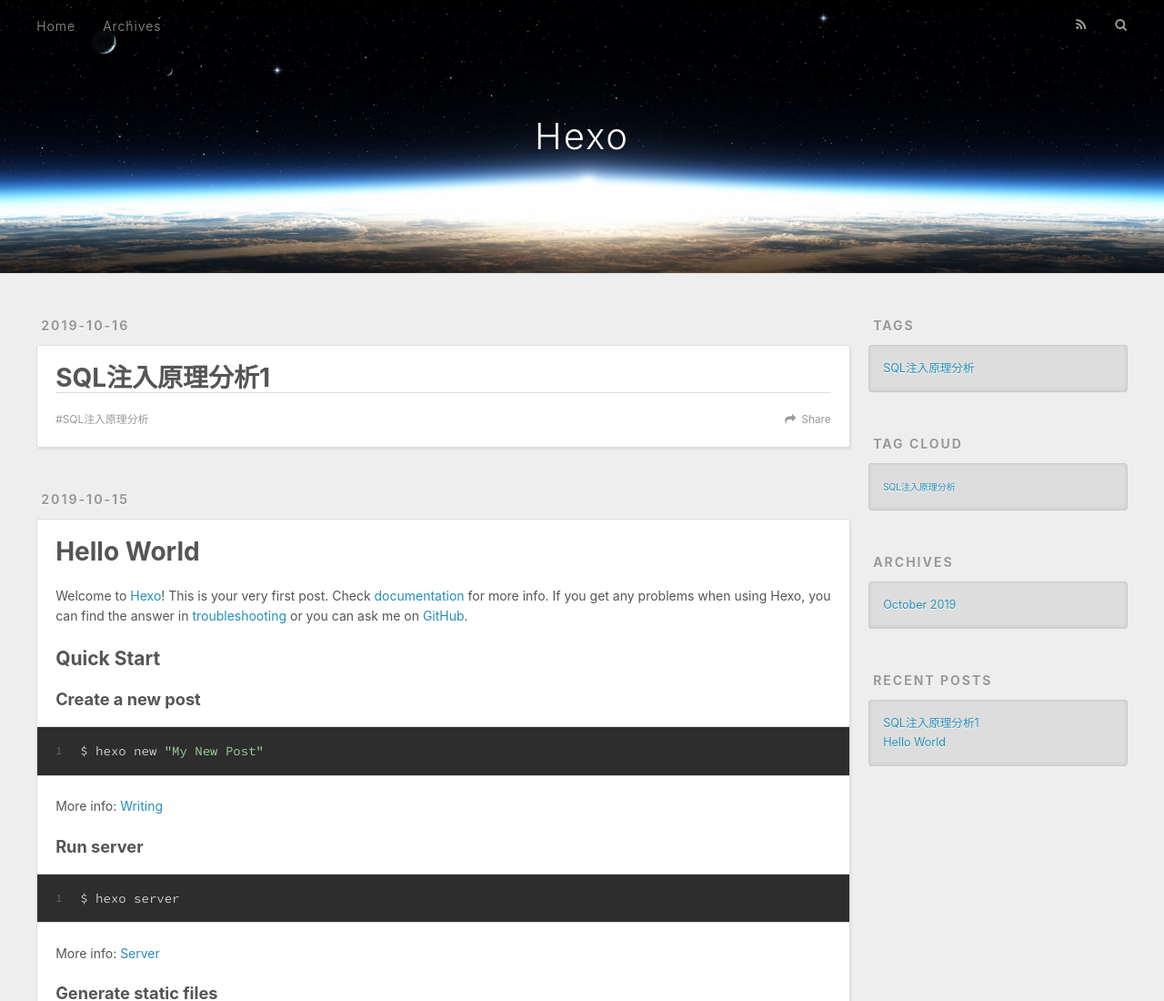
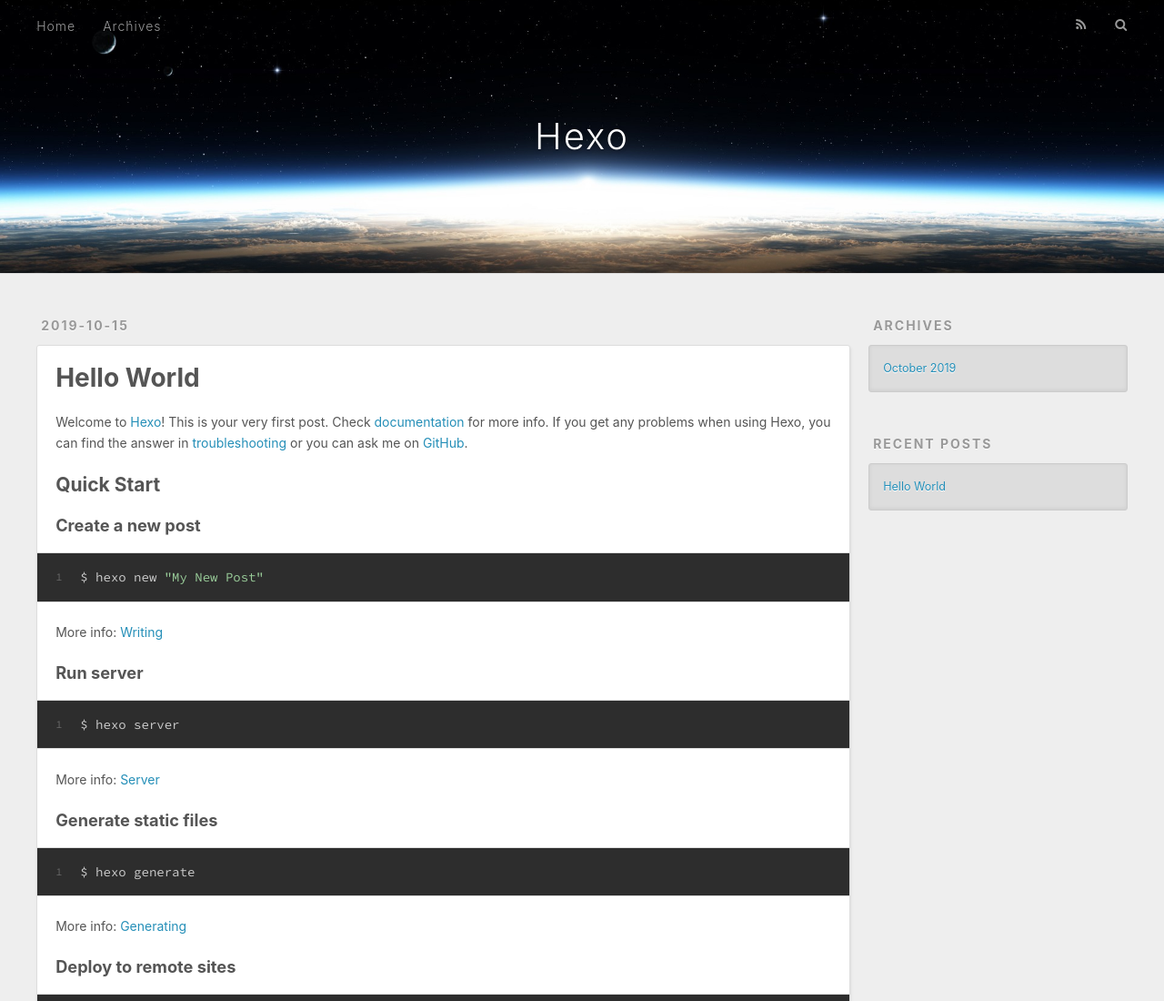
Before and after one commit to Vivian0730/Vivian0730.github.io, a plain HTML site: page index.html in a window 1280 px wide. Shown: the top 1100 px of the page at 91% size. Drawn offline with nearby package versions, Linux system fonts and the light colour scheme.

Commit message:
Site updated: 2019-10-16 17:09:20

```diff
--- a/index.html
+++ b/index.html
@@ -62,44 +62,6 @@
       <div class="outer">
         <section id="main">
 
-    <article id="post-SQL注入原理分析1" class="article article-type-post" itemscope itemprop="blogPost">
-  <div class="article-meta">
-    <a href="/2019/10/16/SQL注入原理分析1/" class="article-date">
-  <time datetime="2019-10-16T09:05:07.000Z" itemprop="datePublished">2019-10-16</time>
-</a>
-
-  </div>
-  <div class="article-inner">
-
-
-      <header class="article-header">
-
-
-    <h1 itemprop="name">
-      <a class="article-title" href="/2019/10/16/SQL注入原理分析1/">SQL注入原理分析1</a>
-    </h1>
-
-
-      </header>
-
-    <div class="article-entry" itemprop="articleBody">
-
-
-
-    </div>
-    <footer class="article-footer">
-      <a data-url="http://yoursite.com/2019/10/16/SQL注入原理分析1/" data-id="ck1t1vv5s000098urbvj2sudh" class="article-share-link">Share</a>
-
-
-  <ul class="article-tag-list"><li class="article-tag-list-item"><a class="article-tag-list-link" href="/tags/SQL注入原理分析/">SQL注入原理分析</a></li></ul>
-
-    </footer>
-  </div>
-
-</article>
-
-
-
     <article id="post-hello-world" class="article article-type-post" itemscope itemprop="blogPost">
   <div class="article-meta">
     <a href="/2019/10/15/hello-world/" class="article-date">
@@ -139,7 +101,7 @@
 
     </div>
     <footer class="article-footer">
-      <a data-url="http://yoursite.com/2019/10/15/hello-world/" data-id="ck1t1vv65000398urdh0pkqtu" class="article-share-link">Share</a>
+      <a data-url="http://yoursite.com/2019/10/15/hello-world/" data-id="ck1t20dhs0000nkur8hriuehs" class="article-share-link">Share</a>
 
 
     </footer>
@@ -159,22 +121,8 @@
 
 
 
-  <div class="widget-wrap">
-    <h3 class="widget-title">Tags</h3>
-    <div class="widget">
-      <ul class="tag-list"><li class="tag-list-item"><a class="tag-list-link" href="/tags/SQL注入原理分析/">SQL注入原理分析</a></li></ul>
-    </div>
-  </div>
 
 
-
-
-  <div class="widget-wrap">
-    <h3 class="widget-title">Tag Cloud</h3>
-    <div class="widget tagcloud">
-      <a href="/tags/SQL注入原理分析/" style="font-size: 10px;">SQL注入原理分析</a>
-    </div>
-  </div>
 
 
 
@@ -192,10 +140,6 @@
     <h3 class="widget-title">Recent Posts</h3>
     <div class="widget">
       <ul>
-
-          <li>
-            <a href="/2019/10/16/SQL注入原理分析1/">SQL注入原理分析1</a>
-          </li>
 
           <li>
             <a href="/2019/10/15/hello-world/">Hello World</a>
```
Also changed, not shown: 2019/10/15/hello-world/index.html (+1 -33 lines), archives/2019/10/index.html (+0 -37 lines), archives/2019/index.html (+0 -37 lines), archives/index.html (+0 -37 lines).
